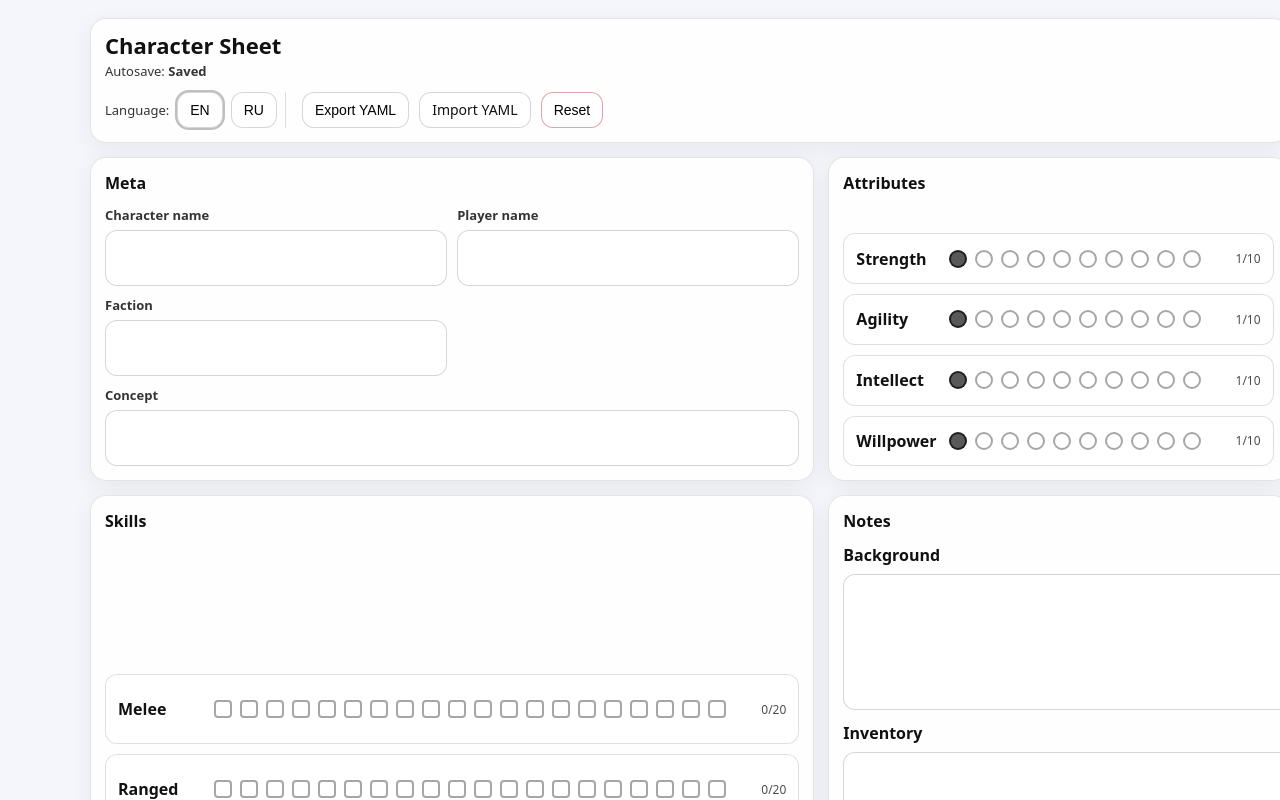
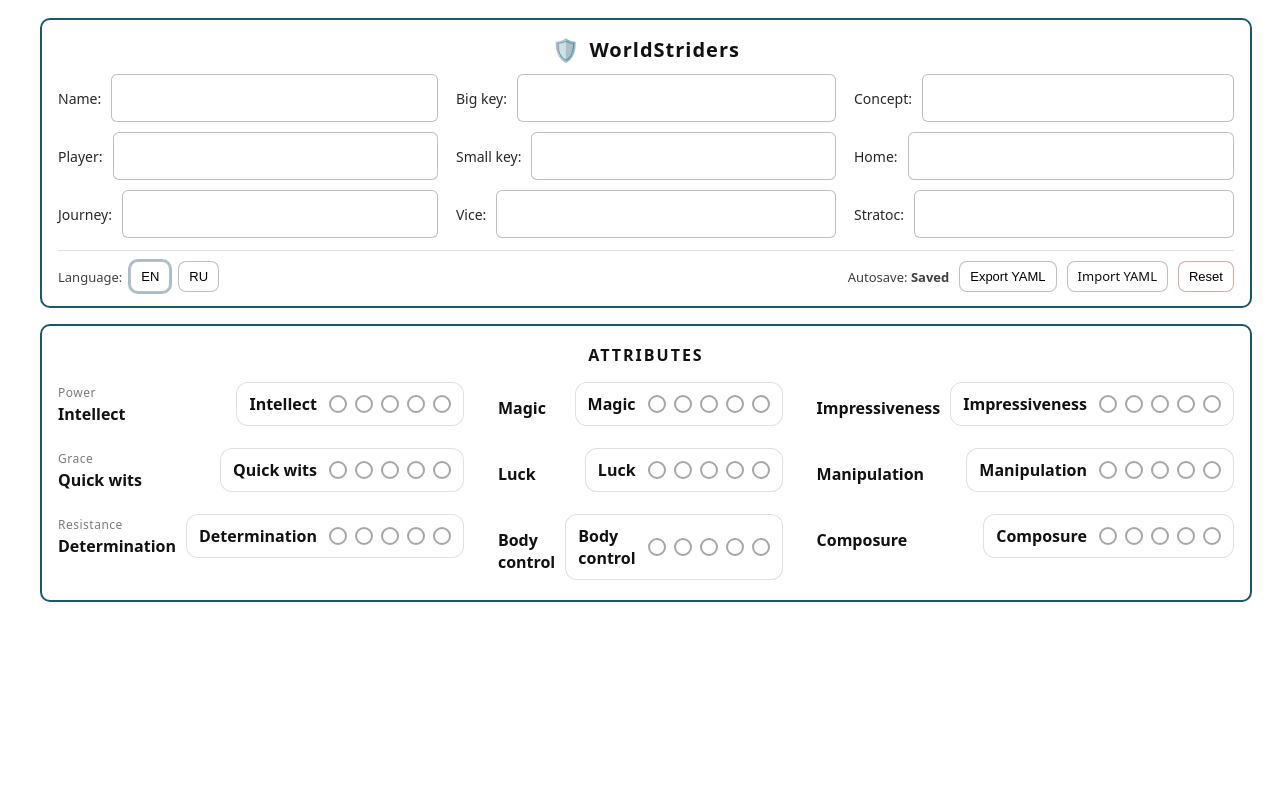
Before and after one commit to GennadiyZakharov/worldstriders-charlist, a Svelte app: page / in a window 1280 px wide. Shown: the top 800 px of the page. Built offline with nearby package versions, Linux system fonts and the light colour scheme.

Commit message:
LLM-generated layout - first part.

```diff
--- a/src/App.svelte
+++ b/src/App.svelte
@@ -1,16 +1,13 @@
 <script lang="ts">
-  import StatStepper from "./components/StatStepper.svelte";
   import DotRating from "./components/DotRating.svelte";
-  import TextAreaField from "./components/TextAreaField.svelte";
 
-  import { t } from "./lib/i18n.ts";
-  import { defaultCharacter, normalizeCharacter } from "./lib/model.ts";
-  import { loadFromStorage, saveToStorage, clearStorage } from "./lib/storage.ts";
-  import { toYaml, fromYaml } from "./lib/yaml.ts";
-  import type { Character, Lang } from "./lib/types.ts";
+  import { t } from "./lib/i18n";
+  import { defaultCharacter, normalizeCharacter } from "./lib/model";
+  import { loadFromStorage, saveToStorage, clearStorage } from "./lib/storage";
+  import { toYaml, fromYaml } from "./lib/yaml";
+  import type { Lang } from "./lib/types";
 
-
-  let character: Character = defaultCharacter();
+  let character = defaultCharacter();
   let saveStatus: "saved" | "notSaved" = "notSaved";
 
   // Load on startup
@@ -21,24 +18,21 @@
 
   // Autosave whenever character changes
   $: {
-    // Any mutation triggers this reactive statement
     saveToStorage(character);
     saveStatus = "saved";
-    // mark it "notSaved" briefly before next save? optional
   }
 
-  function setLang(lang: Lang): void {
+  function setLang(lang: Lang) {
     character.lang = lang;
   }
 
-  function exportYamlFile(): void {
+  function exportYamlFile() {
     const yaml = toYaml(character);
     const blob = new Blob([yaml], { type: "text/yaml;charset=utf-8" });
 
     const safeName = (character.meta.characterName || "character")
       .trim()
       .replace(/[^\p{L}\p{N}_-]+/gu, "_");
-
     const filename = `${safeName || "character"}.yaml`;
 
     const a = document.createElement("a");
@@ -50,9 +44,9 @@
     URL.revokeObjectURL(a.href);
   }
 
-  async function importYamlFile(event: Event): Promise<void> {
-    const target = event.target as HTMLInputElement;
-    const file = target.files?.[0];
+  async function importYamlFile(event: Event) {
+    const input = event.target as HTMLInputElement;
+    const file = input.files?.[0];
     if (!file) return;
 
     try {
@@ -60,59 +54,110 @@
       const parsed = fromYaml(text);
       character = normalizeCharacter(parsed);
       saveStatus = "saved";
-    } catch (err) {
-      alert("Failed to import YAML: " + (err instanceof Error ? err.message : String(err)));
+    } catch (err: any) {
+      alert("Failed to import YAML: " + (err?.message || String(err)));
     } finally {
-      // allow importing the same file again by resetting the input
-      target.value = "";
+      input.value = "";
     }
   }
 
-  function resetAll(): void {
+  function resetAll() {
     if (!confirm("Reset character to defaults?")) return;
     character = defaultCharacter();
     clearStorage();
   }
 
-  // Labels for fields
-  type Translation = { en: string; ru: string };
-  type Entry = [string, Translation];
+  type AttrId = keyof typeof character.attributes;
 
-  const ATTR: Entry[] = [
-    ["strength", { en: "Strength", ru: "Сила" }],
-    ["agility", { en: "Agility", ru: "Ловкость" }],
-    ["intellect", { en: "Intellect", ru: "Интеллект" }],
-    ["willpower", { en: "Willpower", ru: "Воля" }]
+  const COL1: Array<{ soft?: string; key: AttrId }> = [
+    { soft: "power", key: "intellect" },
+    { soft: "grace", key: "quickWits" },
+    { soft: "resistance", key: "determination" }
   ];
 
-  const SKILLS: Entry[] = [
-    ["melee", { en: "Melee", ru: "Ближний бой" }],
-    ["ranged", { en: "Ranged", ru: "Дальний бой" }],
-    ["stealth", { en: "Stealth", ru: "Скрытность" }],
-    ["diplomacy", { en: "Diplomacy", ru: "Дипломатия" }],
-    ["medicine", { en: "Medicine", ru: "Медицина" }]
+  const COL2: Array<{ key: AttrId }> = [
+    { key: "magic" },
+    { key: "luck" },
+    { key: "bodyControl" }
   ];
 
-  function labelFor(entry: Entry): string {
-    return entry[1][character.lang] ?? entry[1].en;
-  }
+  const COL3: Array<{ key: AttrId }> = [
+    { key: "impressiveness" },
+    { key: "manipulation" },
+    { key: "composure" }
+  ];
 </script>
 
 <div class="page">
-  <header class="topbar">
-    <div class="title">
-      <h1>{t(character.lang, "title")}</h1>
-      <div class="status">
-        {t(character.lang, "autosave")}: <strong>{saveStatus === "saved" ? t(character.lang, "saved") : t(character.lang, "notSaved")}</strong>
+  <!-- Header strip (logo + meta) -->
+  <div class="sheet">
+    <div class="logoRow">
+      <div class="logoMark">🛡️</div>
+      <div class="logoText">{t(character.lang, "title")}</div>
+    </div>
+
+    <div class="topGrid">
+      <!-- Left block -->
+      <div class="block">
+        <div class="field">
+          <div class="lbl">{t(character.lang, "name")}:</div>
+          <input type="text" bind:value={character.meta.characterName} />
+        </div>
+        <div class="field">
+          <div class="lbl">{t(character.lang, "player")}:</div>
+          <input type="text" bind:value={character.meta.playerName} />
+        </div>
+        <div class="field">
+          <div class="lbl">{t(character.lang, "journey")}:</div>
+          <input type="text" bind:value={character.meta.journey} />
         </div>
       </div>
 
-    <div class="actions">
+      <!-- Middle block -->
+      <div class="block">
+        <div class="field">
+          <div class="lbl">{t(character.lang, "bigKey")}:</div>
+          <input type="text" bind:value={character.meta.bigKey} />
+        </div>
+        <div class="field">
+          <div class="lbl">{t(character.lang, "smallKey")}:</div>
+          <input type="text" bind:value={character.meta.smallKey} />
+        </div>
+        <div class="field">
+          <div class="lbl">{t(character.lang, "vice")}:</div>
+          <input type="text" bind:value={character.meta.vice} />
+        </div>
+      </div>
+
+      <!-- Right block -->
+      <div class="block">
+        <div class="field">
+          <div class="lbl">{t(character.lang, "concept")}:</div>
+          <input type="text" bind:value={character.meta.concept} />
+        </div>
+        <div class="field">
+          <div class="lbl">{t(character.lang, "home")}:</div>
+          <input type="text" bind:value={character.meta.home} />
+        </div>
+        <div class="field">
+          <div class="lbl">{t(character.lang, "stratoc")}:</div>
+          <input type="text" bind:value={character.meta.stratoc} />
+        </div>
+      </div>
+    </div>
+
+    <div class="toolbar">
       <div class="lang">
-        <span class="label">{t(character.lang, "language")}:</span>
+        <span class="muted">{t(character.lang, "language")}:</span>
         <button type="button" class:active={character.lang === "en"} on:click={() => setLang("en")}>EN</button>
         <button type="button" class:active={character.lang === "ru"} on:click={() => setLang("ru")}>RU</button>
       </div>
+
+      <div class="rightTools">
+        <span class="muted">
+          {t(character.lang, "autosave")}:
+          <strong>{saveStatus === "saved" ? t(character.lang, "saved") : t(character.lang, "notSaved")}</strong>
+        </span>
 
         <button type="button" on:click={exportYamlFile}>{t(character.lang, "exportYaml")}</button>
 
@@ -123,179 +168,193 @@
 
         <button type="button" class="danger" on:click={resetAll}>{t(character.lang, "reset")}</button>
       </div>
-  </header>
+    </div>
+  </div>
 
-  <main class="grid">
-    <section class="card">
-      <h2>{t(character.lang, "meta")}</h2>
+  <!-- Attributes box -->
+  <div class="sheet">
+    <div class="sectionTitle">{t(character.lang, "attributesTitle")}</div>
 
-      <div class="form">
-        <label>
-          <div class="lbl">{t(character.lang, "characterName")}</div>
-          <input type="text" bind:value={character.meta.characterName} />
-        </label>
+    <div class="attrsGrid">
+      <div class="attrCol">
+        {#each COL1 as row (row.key)}
+          <div class="attrRow">
+            <div class="attrText">
+              <div class="soft">{row.soft ? t(character.lang, row.soft) : ""}</div>
+              <div class="hard">{t(character.lang, row.key)}</div>
+            </div>
 
-        <label>
-          <div class="lbl">{t(character.lang, "playerName")}</div>
-          <input type="text" bind:value={character.meta.playerName} />
-        </label>
-
-        <label>
-          <div class="lbl">{t(character.lang, "faction")}</div>
-          <input type="text" bind:value={character.meta.faction} />
-        </label>
-
-        <label class="full">
-          <div class="lbl">{t(character.lang, "concept")}</div>
-          <input type="text" bind:value={character.meta.concept} />
-        </label>
-      </div>
-    </section>
-
-    <section class="card">
-      <h2>{t(character.lang, "attributes")}</h2>
-      <div class="list">
-        {#each ATTR as entry (entry[0])}
             <DotRating
-            label={labelFor(entry)}
-            bind:value={character.attributes[entry[0]]}
-            min={1}
-            max={10}
-            step={1}
+              label={t(character.lang, row.key)}
+              bind:value={character.attributes[row.key]}
+              max={5}
+              showValue={false}
               shape="circle"
             />
+          </div>
         {/each}
       </div>
-    </section>
 
-    <section class="card">
-      <h2>{t(character.lang, "skills")}</h2>
-      <div class="list">
-        {#each SKILLS as entry (entry[0])}
+      <div class="divider"></div>
+
+      <div class="attrCol">
+        {#each COL2 as row (row.key)}
+          <div class="attrRow">
+            <div class="attrText single">
+              <div class="hard">{t(character.lang, row.key)}</div>
+            </div>
+
             <DotRating
-            label={labelFor(entry)}
-            bind:value={character.skills[entry[0]]}
-            min={0}
-            max={20}
-            step={1}
-            shape="square"
+              label={t(character.lang, row.key)}
+              bind:value={character.attributes[row.key]}
+              max={5}
+              showValue={false}
+              shape="circle"
             />
+          </div>
         {/each}
       </div>
-    </section>
 
-    <section class="card">
-      <h2>{t(character.lang, "notes")}</h2>
+      <div class="divider"></div>
 
-      <div class="notes">
-        <TextAreaField
-          label={t(character.lang, "background")}
-          bind:value={character.notes.background}
-          rows={6}
-        />
+      <div class="attrCol">
+        {#each COL3 as row (row.key)}
+          <div class="attrRow">
+            <div class="attrText single">
+              <div class="hard">{t(character.lang, row.key)}</div>
+            </div>
 
-        <TextAreaField
-          label={t(character.lang, "inventory")}
-          bind:value={character.notes.inventory}
-          rows={6}
-        />
-
-        <TextAreaField
-          label={t(character.lang, "contacts")}
-          bind:value={character.notes.contacts}
-          rows={6}
+            <DotRating
+              label={t(character.lang, row.key)}
+              bind:value={character.attributes[row.key]}
+              max={5}
+              showValue={false}
+              shape="circle"
             />
           </div>
-    </section>
-  </main>
-
-  <footer class="footer">
-    <div class="small">
-      schemaVersion: {character.schemaVersion} · updatedAt: {character.updatedAt}
+        {/each}
       </div>
-  </footer>
+    </div>
+  </div>
 </div>
 
 <style>
   :global(body) {
     margin: 0;
-    font-family: ui-sans-serif, system-ui, -apple-system, Segoe UI, Roboto, Arial, "Noto Sans", "Liberation Sans", sans-serif;
-    background: #f4f6fb;
+    background: white; /* as requested */
     color: #111;
+    font-family: ui-sans-serif, system-ui, -apple-system, Segoe UI, Roboto, Arial, "Noto Sans", "Liberation Sans",
+      sans-serif;
   }
 
   .page {
-    max-width: 1100px;
+    max-width: 1200px;
     margin: 0 auto;
     padding: 18px;
     display: grid;
-    gap: 14px;
+    gap: 16px;
   }
 
-  .topbar {
-    display: grid;
-    gap: 12px;
-    padding: 14px 14px;
-    border: 1px solid rgba(0,0,0,0.10);
-    border-radius: 16px;
-    background: rgba(255,255,255,0.85);
-    box-shadow: 0 6px 24px rgba(0,0,0,0.06);
+  .sheet {
+    border: 2px solid rgba(0, 70, 95, 0.9);
+    border-radius: 10px;
+    padding: 14px 16px;
   }
 
-  .title {
-    display: grid;
-    gap: 4px;
+  .logoRow {
+    display: flex;
+    gap: 10px;
+    align-items: center;
+    justify-content: center;
+    padding-bottom: 10px;
   }
 
-  h1 {
-    margin: 0;
+  .logoMark {
     font-size: 22px;
-    line-height: 1.15;
   }
 
-  .status {
-    font-size: 13px;
-    opacity: 0.85;
+  .logoText {
+    font-weight: 800;
+    letter-spacing: 1px;
+    font-size: 20px;
   }
 
-  .actions {
-    display: flex;
-    flex-wrap: wrap;
+  .topGrid {
+    display: grid;
+    grid-template-columns: 1fr 1fr 1fr;
+    gap: 18px;
+    align-items: start;
+  }
+
+  @media (max-width: 980px) {
+    .topGrid {
+      grid-template-columns: 1fr;
+    }
+  }
+
+  .block {
+    display: grid;
+    gap: 10px;
+  }
+
+  .field {
+    display: grid;
+    grid-template-columns: auto 1fr;
     gap: 10px;
     align-items: center;
+  }
+
+  .lbl {
+    font-size: 14px;
+    opacity: 0.9;
+    white-space: nowrap;
+  }
+
+  input[type="text"] {
+    height: 34px;
+    padding: 6px 8px;
+    border-radius: 6px;
+    border: 1px solid rgba(0, 0, 0, 0.25);
+    background: white;
+    font-size: 14px;
+  }
+
+  .toolbar {
+    margin-top: 12px;
+    padding-top: 10px;
+    border-top: 1px solid rgba(0, 0, 0, 0.12);
+    display: flex;
+    gap: 12px;
+    justify-content: space-between;
+    align-items: center;
+    flex-wrap: wrap;
+  }
+
+  .muted {
+    font-size: 13px;
+    opacity: 0.8;
   }
 
   .lang {
     display: inline-flex;
     gap: 8px;
     align-items: center;
-    padding-right: 8px;
-    margin-right: 6px;
-    border-right: 1px solid rgba(0,0,0,0.12);
   }
 
-  .lang .label {
+  button,
+  .filebtn {
+    border: 1px solid rgba(0, 0, 0, 0.25);
+    background: white;
+    border-radius: 8px;
+    padding: 8px 10px;
+    cursor: pointer;
     font-size: 13px;
-    opacity: 0.85;
-  }
-
-  button, .filebtn {
-    border: 1px solid rgba(0,0,0,0.16);
-    background: white;
-    border-radius: 12px;
-    padding: 10px 12px;
-    cursor: pointer;
-    font-size: 14px;
     line-height: 1;
     user-select: none;
   }
 
-  button:hover, .filebtn:hover {
-    background: rgba(255,255,255,0.65);
-  }
-
   button.active {
-    outline: 2px solid rgba(0,0,0,0.25);
+    outline: 2px solid rgba(0, 70, 95, 0.35);
   }
 
   .danger {
@@ -306,77 +365,73 @@
     display: none;
   }
 
-  .grid {
-    display: grid;
-    grid-template-columns: 1fr 1fr;
-    gap: 14px;
+  .rightTools {
+    display: inline-flex;
+    gap: 10px;
+    align-items: center;
+    flex-wrap: wrap;
+    justify-content: flex-end;
   }
 
-  @media (max-width: 900px) {
-    .grid { grid-template-columns: 1fr; }
+  .sectionTitle {
+    text-align: center;
+    font-weight: 800;
+    letter-spacing: 2px;
+    padding: 4px 0 10px;
   }
 
-  .card {
-    padding: 14px;
-    border: 1px solid rgba(0,0,0,0.10);
-    border-radius: 16px;
-    background: rgba(255,255,255,0.85);
-    box-shadow: 0 6px 24px rgba(0,0,0,0.06);
+  .attrsGrid {
     display: grid;
-    gap: 12px;
+    grid-template-columns: 1fr auto 1fr auto 1fr;
+    gap: 16px;
+    align-items: start;
   }
 
-  .card h2 {
-    margin: 0;
-    font-size: 16px;
+  @media (max-width: 980px) {
+    .attrsGrid {
+      grid-template-columns: 1fr;
+    }
+    .divider {
+      display: none;
+    }
   }
 
-  .form {
-    display: grid;
-    grid-template-columns: 1fr 1fr;
-    gap: 10px;
+  .divider {
+    width: 2px;
+    background: rgba(0, 70, 95, 0.9);
+    border-radius: 2px;
   }
 
-  .form label {
-    display: grid;
-    gap: 6px;
-  }
-
-  .form label.full {
-    grid-column: 1 / -1;
-  }
-
-  .lbl {
-    font-size: 13px;
-    opacity: 0.85;
-    font-weight: 600;
-  }
-
-  input[type="text"] {
-    height: 38px;
-    padding: 8px 10px;
-    border-radius: 12px;
-    border: 1px solid rgba(0,0,0,0.16);
-    background: white;
-    font-size: 14px;
-  }
-
-  .list {
+  .attrCol {
     display: grid;
     gap: 10px;
   }
 
-  .notes {
+  .attrRow {
     display: grid;
-    gap: 12px;
+    grid-template-columns: 1fr auto;
+    gap: 10px;
+    align-items: center;
+    padding: 6px 0;
   }
 
-  .footer {
-    padding: 8px 2px;
-    opacity: 0.75;
+  .attrText {
+    display: grid;
+    gap: 2px;
   }
 
-  .small {
+  .attrText.single {
+    padding-top: 8px; /* visually aligns with other rows that have soft label */
+  }
+
+  .soft {
     font-size: 12px;
+    opacity: 0.55;
+    letter-spacing: 0.5px;
+  }
+
+  .hard {
+    font-size: 16px;
+    font-weight: 700;
   }
 </style>
--- a/src/lib/i18n.ts
+++ b/src/lib/i18n.ts
@@ -2,46 +2,85 @@ import type { Lang } from "./types";
 
 export const DICT: Record<Lang, Record<string, string>> = {
   en: {
-    title: "Character Sheet",
+    title: "WorldStriders",
     language: "Language",
     autosave: "Autosave",
     saved: "Saved",
     notSaved: "Not saved",
-    meta: "Meta",
-    attributes: "Attributes",
-    skills: "Skills",
-    notes: "Notes",
+
     exportYaml: "Export YAML",
     importYaml: "Import YAML",
     reset: "Reset",
-    characterName: "Character name",
-    playerName: "Player name",
-    faction: "Faction",
+
+    name: "Name",
+    player: "Player",
+    journey: "Journey",
+
+    bigKey: "Big key",
+    smallKey: "Small key",
+    vice: "Vice",
+
     concept: "Concept",
-    background: "Background",
-    inventory: "Inventory",
-    contacts: "Contacts"
+    home: "Home",
+    stratoc: "Stratoc",
+
+    attributesTitle: "ATTRIBUTES",
+
+    // Attributes (bold labels)
+    intellect: "Intellect",
+    quickWits: "Quick wits",
+    determination: "Determination",
+    magic: "Magic",
+    luck: "Luck",
+    bodyControl: "Body control",
+    impressiveness: "Impressiveness",
+    manipulation: "Manipulation",
+    composure: "Composure",
+
+    // Left “soft” labels (the grey words in screenshot)
+    power: "Power",
+    grace: "Grace",
+    resistance: "Resistance"
   },
+
   ru: {
-    title: "Лист персонажа",
+    title: "МироХодцы",
     language: "Язык",
     autosave: "Автосохранение",
     saved: "Сохранено",
     notSaved: "Не сохранено",
-    meta: "Данные",
-    attributes: "Атрибуты",
-    skills: "Навыки",
-    notes: "Заметки",
+
     exportYaml: "Экспорт YAML",
     importYaml: "Импорт YAML",
     reset: "Сброс",
-    characterName: "Имя персонажа",
-    playerName: "Игрок",
-    faction: "Фракция",
+
+    name: "Имя",
+    player: "Игрок",
+    journey: "Путешествие",
+
+    bigKey: "Большой ключ",
+    smallKey: "Малый ключ",
+    vice: "Порок",
+
     concept: "Концепт",
-    background: "Предыстория",
-    inventory: "Инвентарь",
-    contacts: "Контакты"
+    home: "Дом",
+    stratoc: "Стратос",
+
+    attributesTitle: "АТРИБУТЫ",
+
+    intellect: "Интеллект",
+    quickWits: "Сообразительность",
+    determination: "Решительность",
+    magic: "Магия",
+    luck: "Удача",
+    bodyControl: "Контроль тела",
+    impressiveness: "Внушительность",
+    manipulation: "Манипулирование",
+    composure: "Самообладание",
+
+    power: "Мощь",
+    grace: "Грация",
+    resistance: "Сопротивление"
   }
 };
 
--- a/src/lib/model.ts
+++ b/src/lib/model.ts
@@ -10,23 +10,29 @@ export function defaultCharacter(): Character {
     meta: {
       characterName: "",
       playerName: "",
-      faction: "",
-      concept: ""
+      journey: "",
+
+      bigKey: "",
+      smallKey: "",
+      vice: "",
+
+      concept: "",
+      home: "",
+      stratoc: ""
     },
 
     attributes: {
-      strength: 1,
-      agility: 1,
-      intellect: 1,
-      willpower: 1
-    },
+      intellect: 0,
+      quickWits: 0,
+      determination: 0,
 
-    skills: {
-      melee: 0,
-      ranged: 0,
-      stealth: 0,
-      diplomacy: 0,
-      medicine: 0
+      magic: 0,
+      luck: 0,
+      bodyControl: 0,
+
+      impressiveness: 0,
+      manipulation: 0,
+      composure: 0
     },
 
     notes: {
@@ -41,7 +47,6 @@ export function defaultCharacter(): Character {
 
 export function normalizeCharacter(input: unknown): Character {
   const base = defaultCharacter();
-
   if (typeof input !== "object" || input === null) return base;
   const obj = input as Partial<Character>;
 
@@ -50,7 +55,6 @@ export function normalizeCharacter(input: unknown): Character {
     ...obj,
     meta: { ...base.meta, ...obj.meta },
     attributes: { ...base.attributes, ...obj.attributes },
-    skills: { ...base.skills, ...obj.skills },
     notes: { ...base.notes, ...obj.notes },
     schemaVersion: SCHEMA_VERSION,
     updatedAt: new Date().toISOString()
```
Also changed, not shown: src/lib/types.ts (+17 -12 lines). Lines whose indentation alone changed are shown as unchanged.
